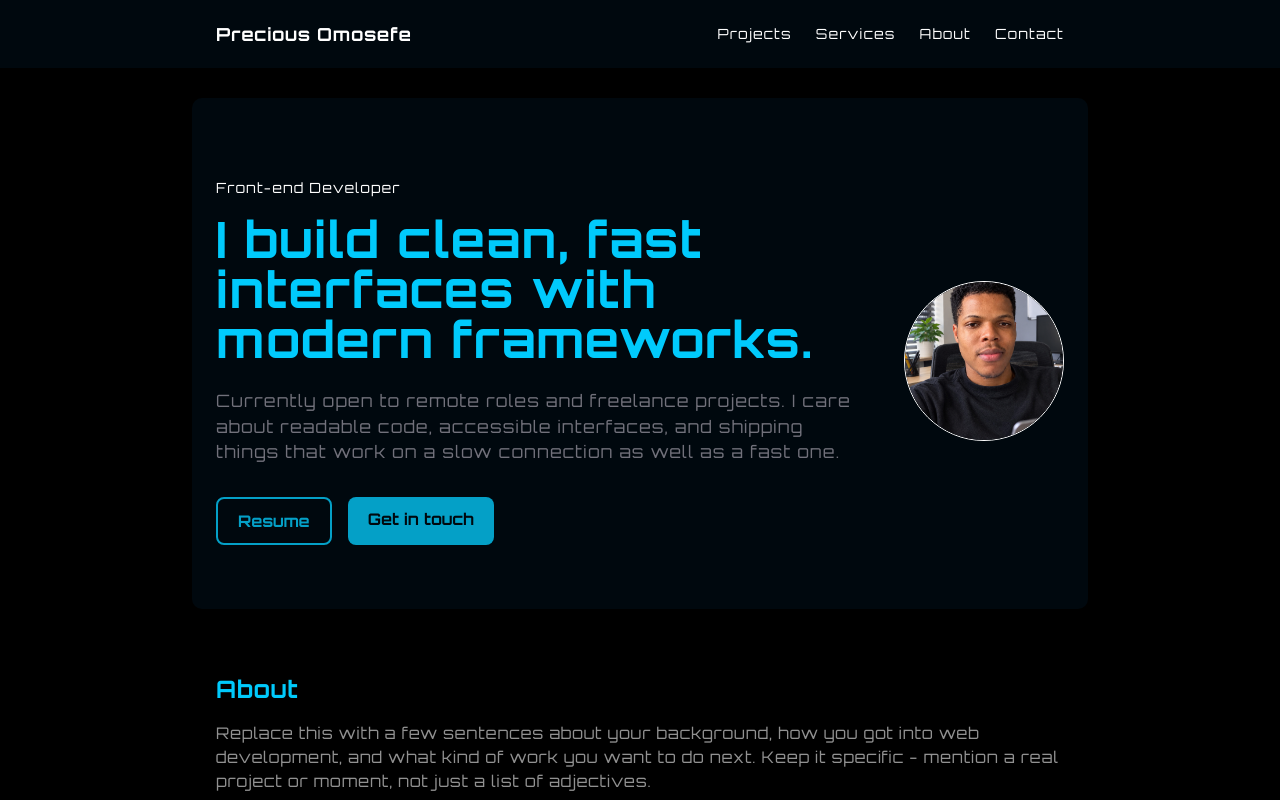
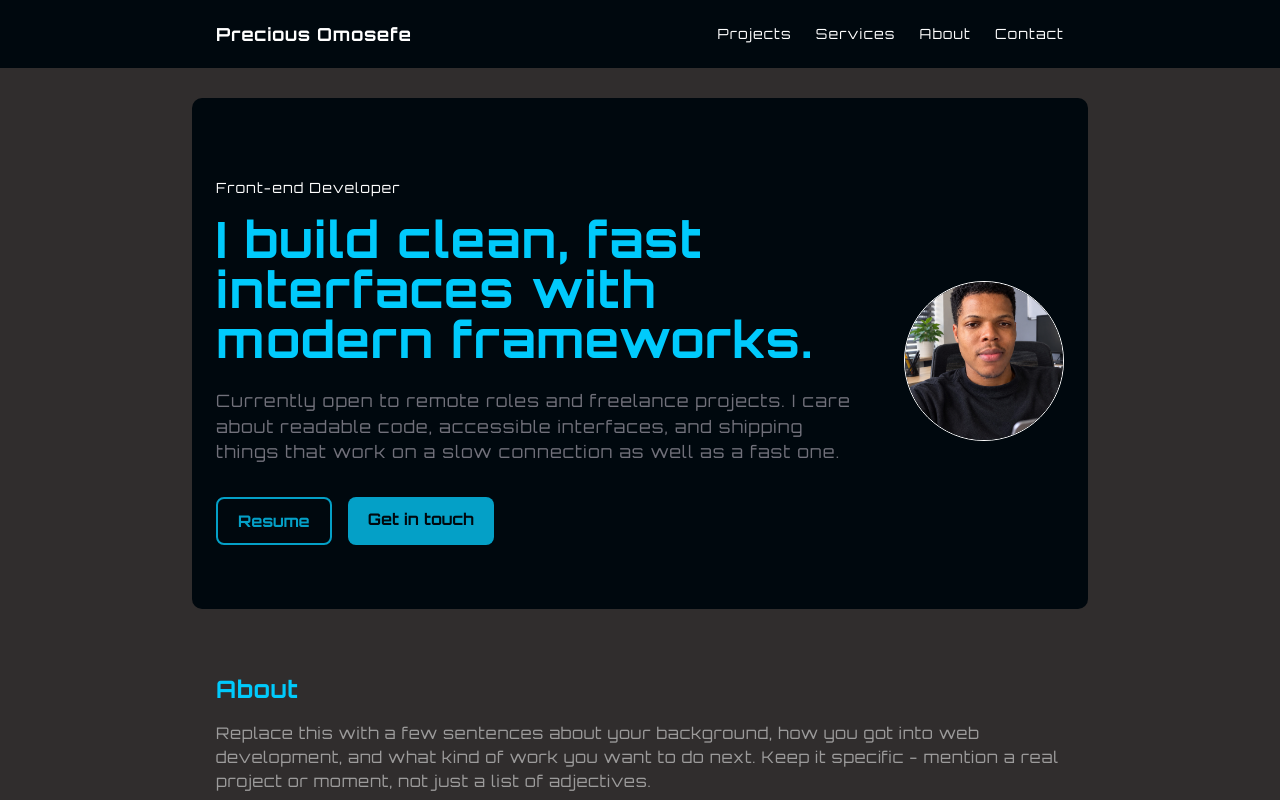
Before and after one commit to preciousosabouhien-hub/Precious-upgraded-portfolio, a Next.js app: page / in a window 1280 px wide. Shown: the top 800 px of the page. Built offline with nearby package versions, Linux system fonts and the light colour scheme.

Commit message:
fixed a bug

```diff
--- a/app/globals.css
+++ b/app/globals.css
@@ -8,7 +8,7 @@
   --primary-color-1:#00080e;
   --primary-color-2:#00cafc;
   --primary-color-3:#ffffff;
-  --background-color:#000000;
+  --background-color:#302d2d;
   --btn-background:#04a0c7;
   --skills-border:#bfbebec2;
   --skills-font-color:#04a0c7;
@@ -22,7 +22,7 @@ html {
    font-family: orbitron;
 }
 body {
-  background-color: #000000;
+  background-color: var(--background-color);
   color: #c2c2c2;
 }
 .hero{
```
